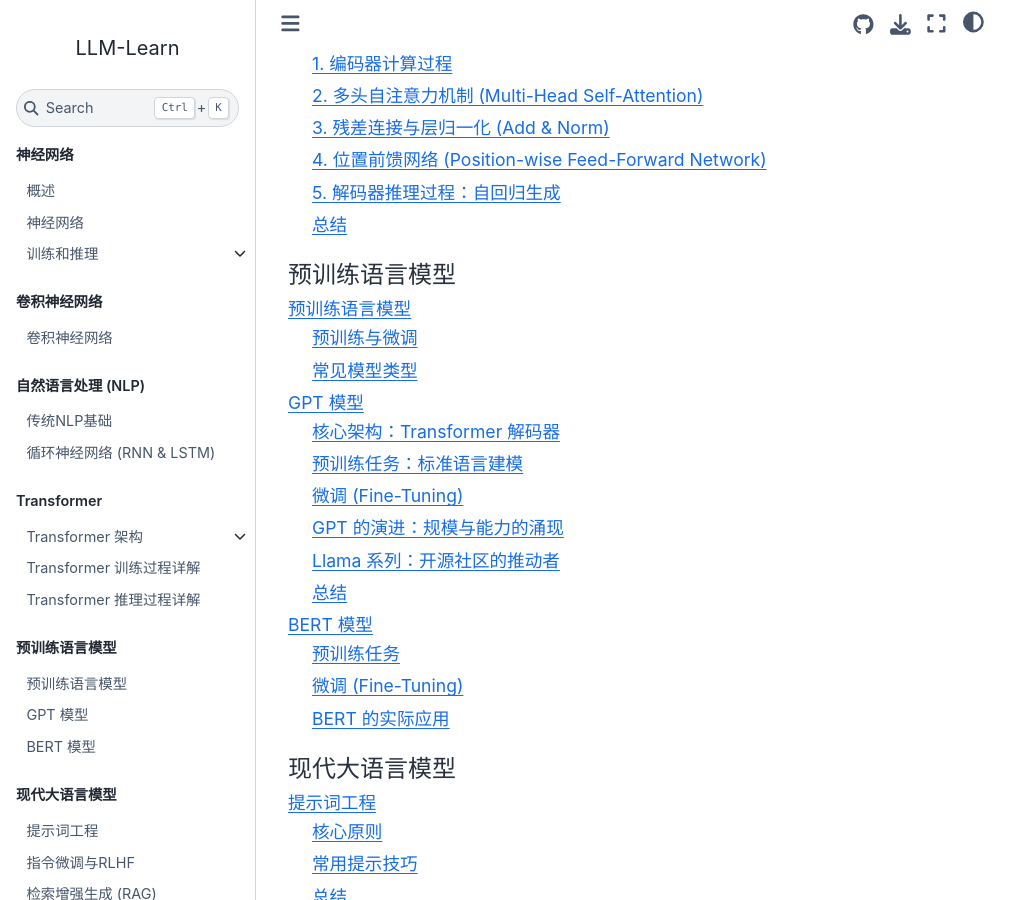
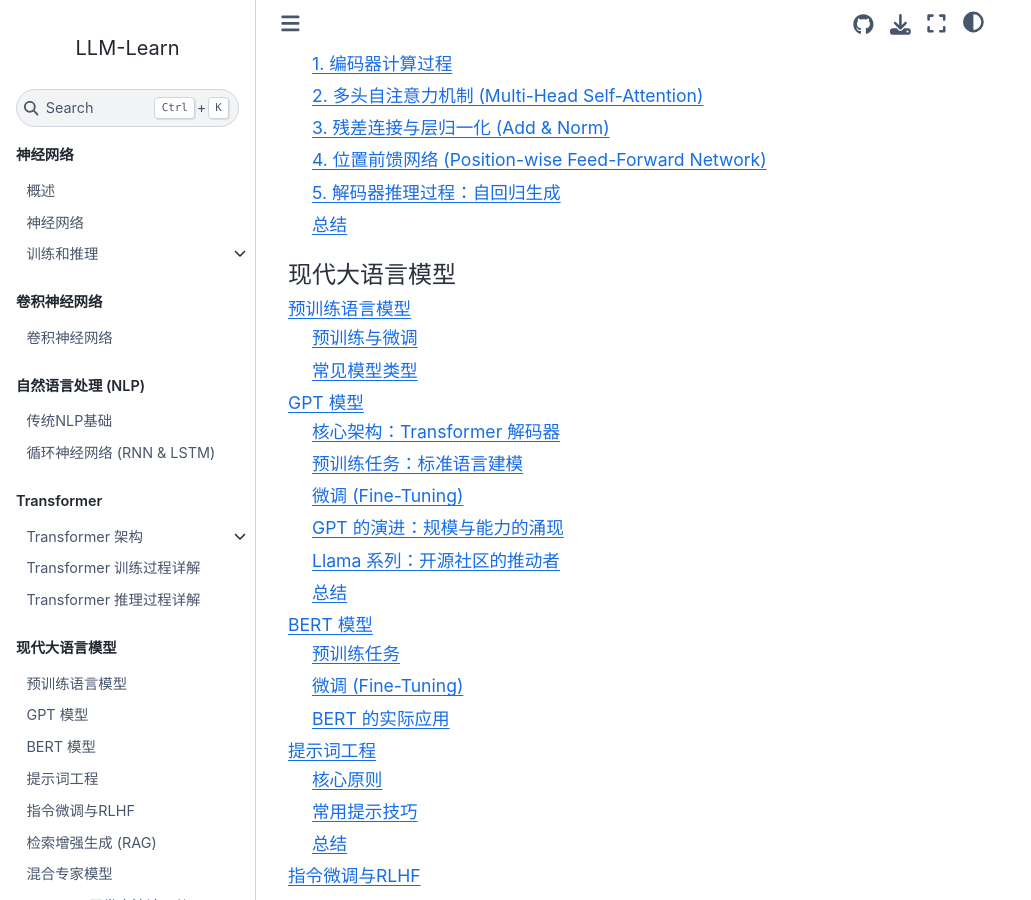
Before and after one commit to kaifeng/llm-learn, a Sphinx documentation site: the page built from source/index.md, in a window 1280 px wide and 900 px high, scrolled down 1320 px. Shown: the whole window, without its empty margins (0-1031 px from the left). Built offline with Sphinx 7.4.7 and the Sphinx Book theme 1.1.4, drawn with Linux system fonts in a browser that asks for light colours; some of the changed text lies outside the part shown.

Commit message:
Merge part

````diff
--- a/source/index.md
+++ b/source/index.md
@@ -34,18 +34,12 @@
 ```
 
 ```{toctree}
-:caption: 预训练语言模型
+:caption: 现代大语言模型
 :maxdepth: 2
 
 part_pretraining/pretrain_models.md
 part_pretraining/gpt.md
 part_pretraining/bert.md
-```
-
-```{toctree}
-:caption: 现代大语言模型
-:maxdepth: 2
-
 part_modern_llms/prompt_engineering.md
 part_modern_llms/instruction_tuning_rlhf.md
 part_modern_llms/rag.md
````
